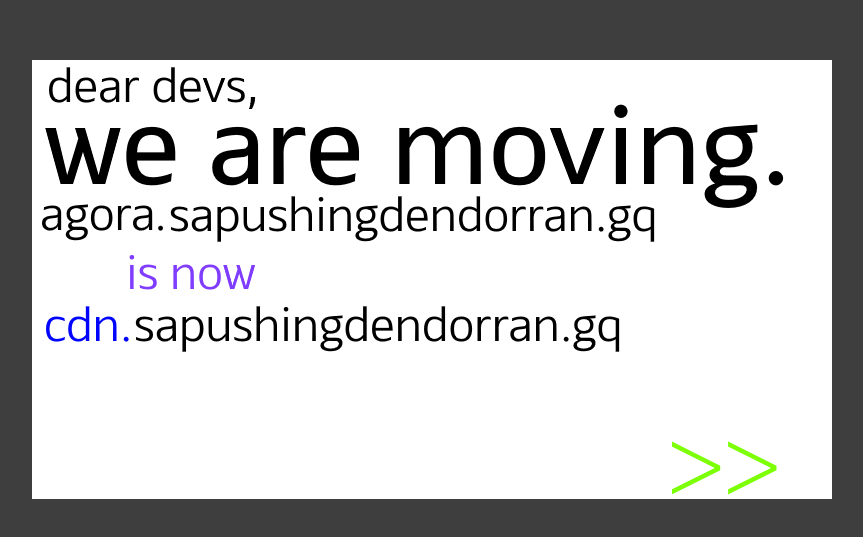
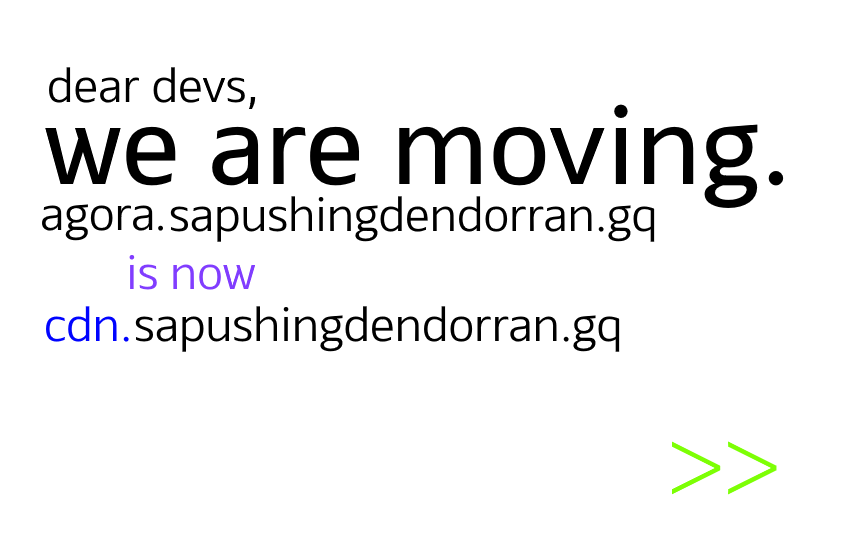
Before and after one commit to 36magic/agora.sapushingdendorran, a plain HTML site: page index.html in a window 1280 px wide. Shown: the part 121-658 px from the top of the page, without its empty margins (208-1071 px from the left). Drawn offline with Linux system fonts and the light colour scheme.

Commit message:
Update index.html

```diff
--- a/index.html
+++ b/index.html
@@ -5,7 +5,7 @@
           background-image: url('Sin título.png');
           background-position: center;
           background-repeat: no-repeat;
-          background-color: #3e3e3e;
+          background-color: #FFFFFF;
         }
         </style>
     </html>
```
